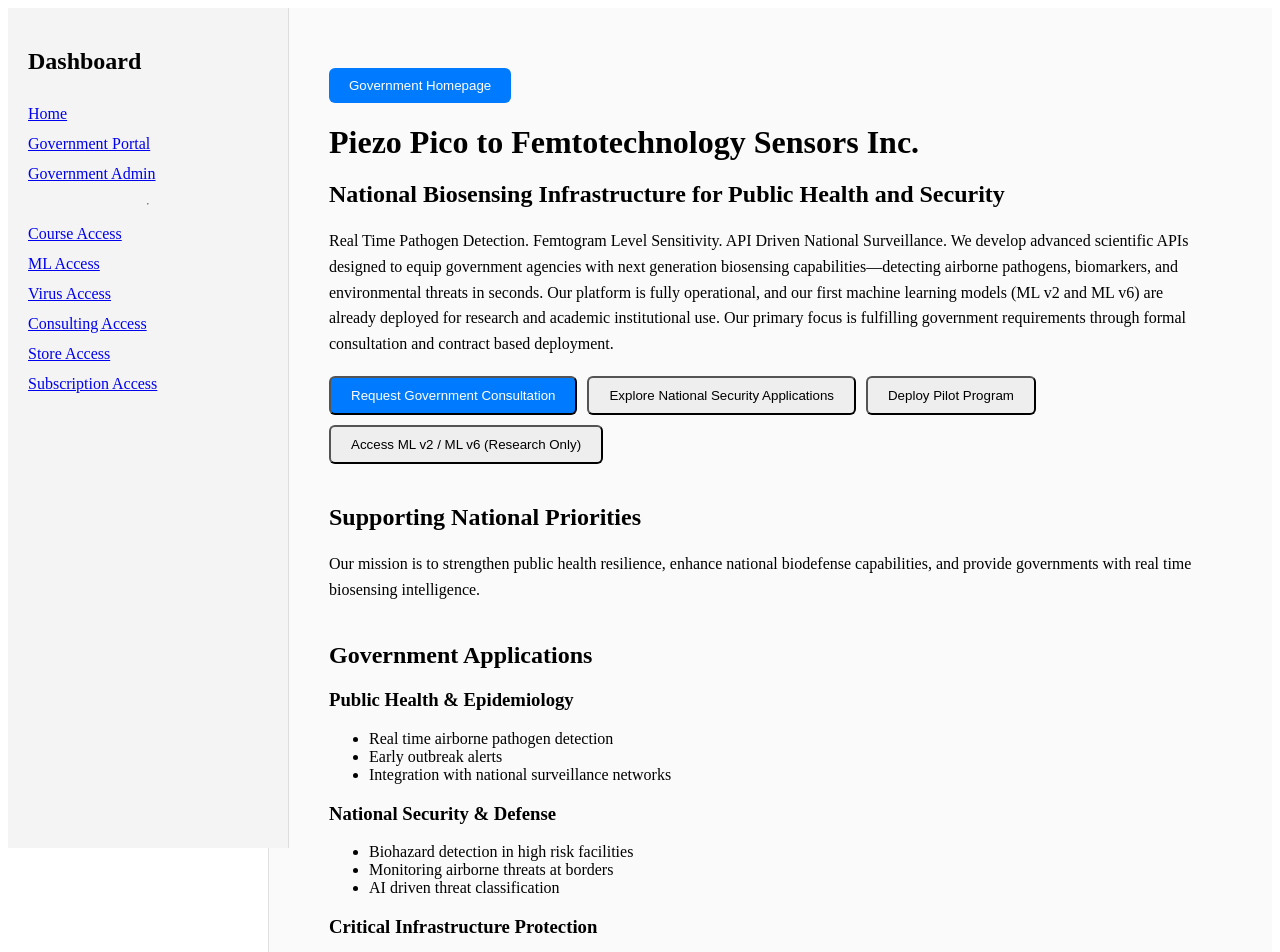
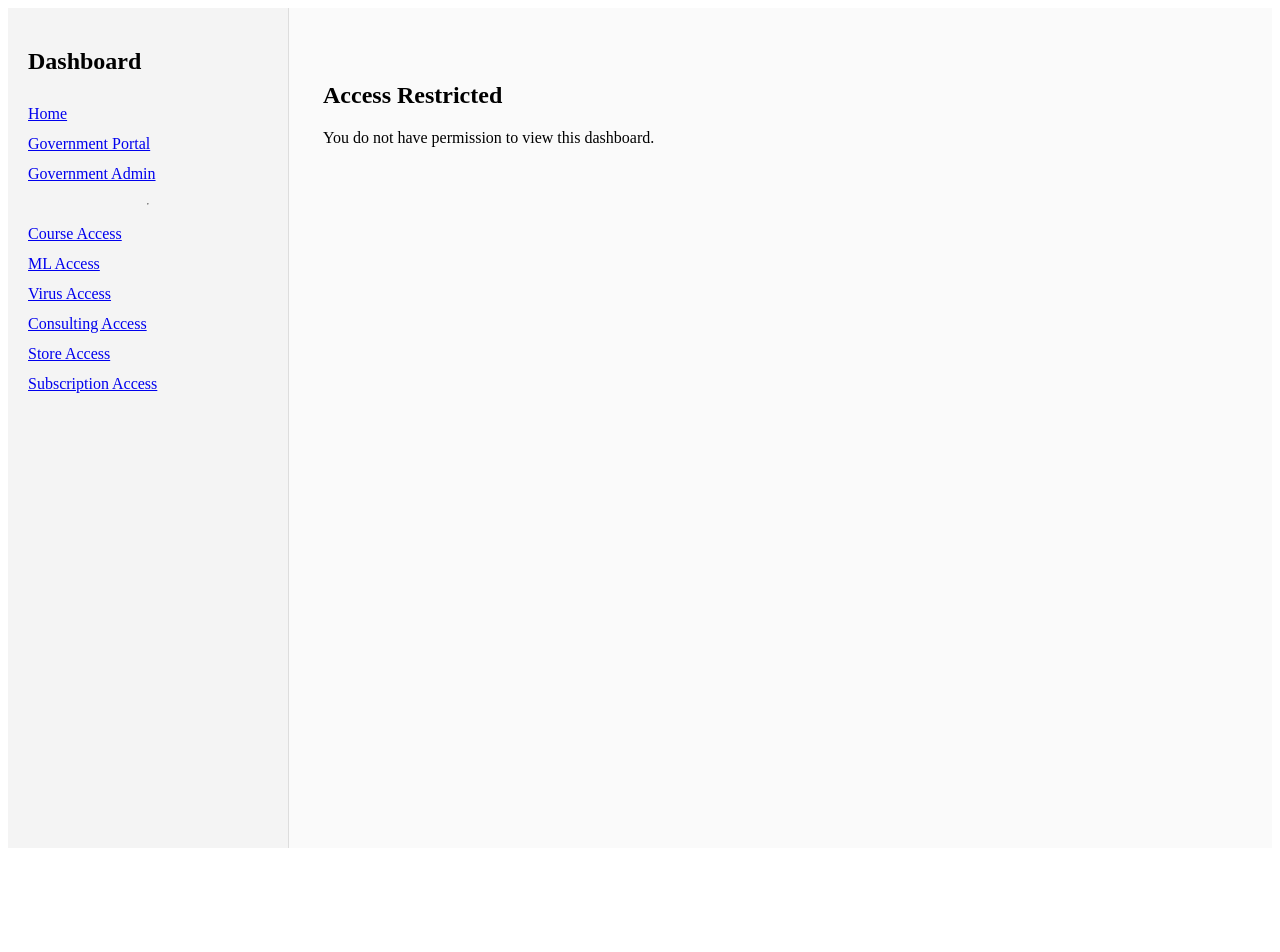
Before and after one commit to selemaniseif12/ai_biosensing_frontend, a Next.js app: page /dashboard/government/admin in a window 1280 px wide. Shown: the top 952 px of the page. After the commit the page ends 856 px from the top, so only its background shows below. Built offline with nearby package versions, Linux system fonts and the light colour scheme.

Commit message:
Update GovernmentHomePage and GovernmentAdminPage with correct access protection

```diff
--- a/app/dashboard/government/admin/page.jsx
+++ b/app/dashboard/government/admin/page.jsx
@@ -1,115 +1,22 @@
 "use client";
 
-import React, { useState } from "react";
+import RequireRole from "@/app/lib/RequireRole";
 
-export default function GovernmentHomePage() {
-  const [activeSection, setActiveSection] = useState("overview");
-
+export default function GovernmentAdminPage() {
   return (
+    <RequireRole role="government">
       <div style={{ padding: "30px", maxWidth: "900px", margin: "0 auto" }}>
 
-      {/* Navigation Button */}
-      <div style={{ marginBottom: "20px" }}>
         <button
-          onClick={() => setActiveSection("overview")}
           style={{
             padding: "10px 20px",
-            backgroundColor: activeSection === "overview" ? "#007bff" : "#ddd",
-            color: activeSection === "overview" ? "white" : "black",
+            background: "#4699D7",
+            color: "#fff",
+            borderRadius: "6px",
             border: "none",
-            borderRadius: "6px",
-            cursor: "pointer",
+            cursor: "pointer"
           }}
         >
-          Government Homepage
-        </button>
-      </div>
-
-      {/* MAIN CONTENT */}
-      {activeSection === "overview" && (
-        <div>
-          <h1 style={{ fontSize: "32px", marginBottom: "10px" }}>
-            Piezo Pico to Femtotechnology Sensors Inc.
-          </h1>
-
-          <h2 style={{ fontSize: "24px", marginBottom: "20px" }}>
-            National Biosensing Infrastructure for Public Health and Security
-          </h2>
-
-          <p style={{ fontSize: "16px", lineHeight: "1.6" }}>
-            Real Time Pathogen Detection. Femtogram Level Sensitivity. API Driven National Surveillance.
-            We develop advanced scientific APIs designed to equip government agencies with next generation
-            biosensing capabilities—detecting airborne pathogens, biomarkers, and environmental threats in seconds.
-            Our platform is fully operational, and our first machine learning models (ML v2 and ML v6) are already
-            deployed for research and academic institutional use. Our primary focus is fulfilling government
-            requirements through formal consultation and contract based deployment.
-          </p>
-
-          <div style={{ marginTop: "20px", display: "flex", gap: "10px", flexWrap: "wrap" }}>
-            <button style={{ padding: "10px 20px", background: "#007bff", color: "#fff", borderRadius: "6px" }}>
-              Request Government Consultation
-            </button>
-            <button style={{ padding: "10px 20px", background: "#eee", borderRadius: "6px" }}>
-              Explore National Security Applications
-            </button>
-            <button style={{ padding: "10px 20px", background: "#eee", borderRadius: "6px" }}>
-              Deploy Pilot Program
-            </button>
-            <button style={{ padding: "10px 20px", background: "#eee", borderRadius: "6px" }}>
-              Access ML v2 / ML v6 (Research Only)
-            </button>
-          </div>
-
-          <h2 style={{ marginTop: "40px" }}>Supporting National Priorities</h2>
-          <p style={{ fontSize: "16px", lineHeight: "1.6" }}>
-            Our mission is to strengthen public health resilience, enhance national biodefense capabilities,
-            and provide governments with real time biosensing intelligence.
-          </p>
-
-          <h2 style={{ marginTop: "40px" }}>Government Applications</h2>
-
-          <h3>Public Health & Epidemiology</h3>
-          <ul>
-            <li>Real time airborne pathogen detection</li>
-            <li>Early outbreak alerts</li>
-            <li>Integration with national surveillance networks</li>
-          </ul>
-
-          <h3>National Security & Defense</h3>
-          <ul>
-            <li>Biohazard detection in high risk facilities</li>
-            <li>Monitoring airborne threats at borders</li>
-            <li>AI driven threat classification</li>
-          </ul>
-
-          <h3>Critical Infrastructure Protection</h3>
-          <ul>
-            <li>Air quality monitoring in manufacturing</li>
-            <li>Biosensing for aerospace and defense</li>
-            <li>Environmental monitoring for government labs</li>
-          </ul>
-
-          <h2 style={{ marginTop: "40px" }}>Government Consultation & Integration</h2>
-
-          <h3>Phase 1 — Paid Consultation</h3>
-          <p>Technical interview to define mission goals and biosensing requirements.</p>
-
-          <h3>Phase 2 — Evaluation (Unpaid)</h3>
-          <p>Review of API architecture, deployment timeline, and security model.</p>
-
-          <h2 style={{ marginTop: "40px" }}>Government Focused Expertise</h2>
-          <ul>
-            <li>Commercial API development</li>
-            <li>Machine learning integration</li>
-            <li>Custom backend & frontend engineering</li>
-            <li>ML training labs & courses</li>
-            <li>Enterprise analytics</li>
-            <li>LLM powered automation</li>
-            <li>OpenAI model integration</li>
-            <li>Full deployment using Vercel, AWS, Google Cloud</li>
-          </ul>
-
-          <button style={{ padding: "10px 20px", background: "#007bff", color: "#fff", borderRadius: "6px" }}>
           Schedule a Government Consultation
         </button>
 
@@ -117,23 +24,9 @@ export default function GovernmentHomePage() {
         <ul>
           <li>Real time airborne pathogen detection</li>
           <li>Femtogram mass resolution</li>
-            <li>Antibody functionalized QCM surfaces</li>
-            <li>AI driven anomaly detection</li>
-            <li>Cloud based diagnostics</li>
         </ul>
 
-          <button style={{ padding: "10px 20px", background: "#007bff", color: "#fff", borderRadius: "6px" }}>
-            Request Technical Documentation
-          </button>
-
-          <h2 style={{ marginTop: "40px" }}>Scientific Leadership</h2>
-          <p>
-            Under the leadership of Dr. Selemani Mziray, our company has transformed QCM technology into a machine learning ready diagnostic platform.
-          </p>
-
-          <h2 style={{ marginTop: "40px" }}>Built in Canada. Engineered for National Resilience.</h2>
       </div>
-      )}
-    </div>
+    </RequireRole>
   );
 }
--- /dev/null
+++ b/app/lib/RequireRole.tsx
@@ -0,0 +1,24 @@
+"use client";
+
+import { getRole } from "./getRole";
+
+export default function RequireRole({
+  role,
+  children
+}: {
+  role: string;
+  children: React.ReactNode;
+}) {
+  const userRole = getRole();
+
+  if (userRole !== role) {
+    return (
+      <div style={{ padding: "24px" }}>
+        <h2>Access Restricted</h2>
+        <p>You do not have permission to view this dashboard.</p>
+      </div>
+    );
+  }
+
+  return children;
+}
--- /dev/null
+++ b/app/lib/getRole.ts
@@ -0,0 +1,13 @@
+export function getRole() {
+  if (typeof window === "undefined") return null;
+
+  const token = localStorage.getItem("access_token");
+  if (!token) return null;
+
+  try {
+    const payload = JSON.parse(atob(token.split(".")[1]));
+    return payload.role || null;
+  } catch {
+    return null;
+  }
+}
```
Also changed, not shown: app/dashboard/government/page.jsx (+11 -1 lines). Lines whose indentation alone changed are shown as unchanged.
